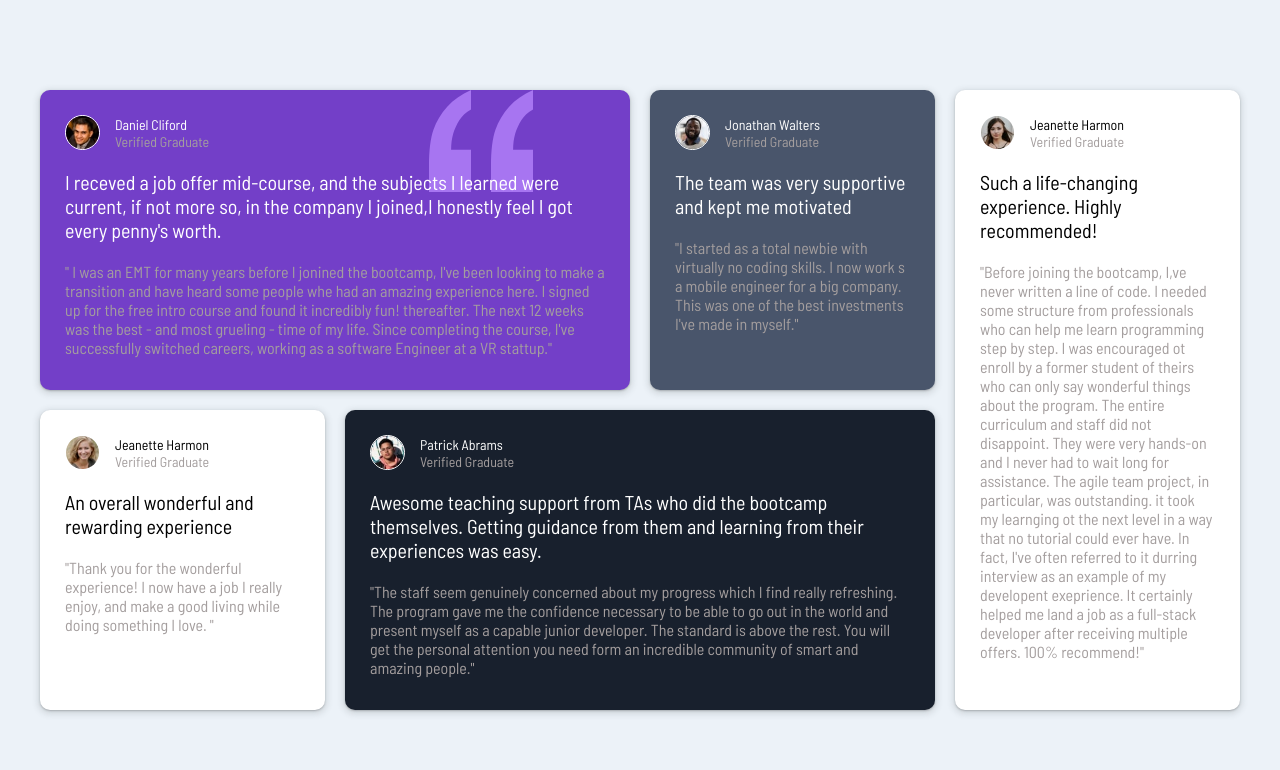
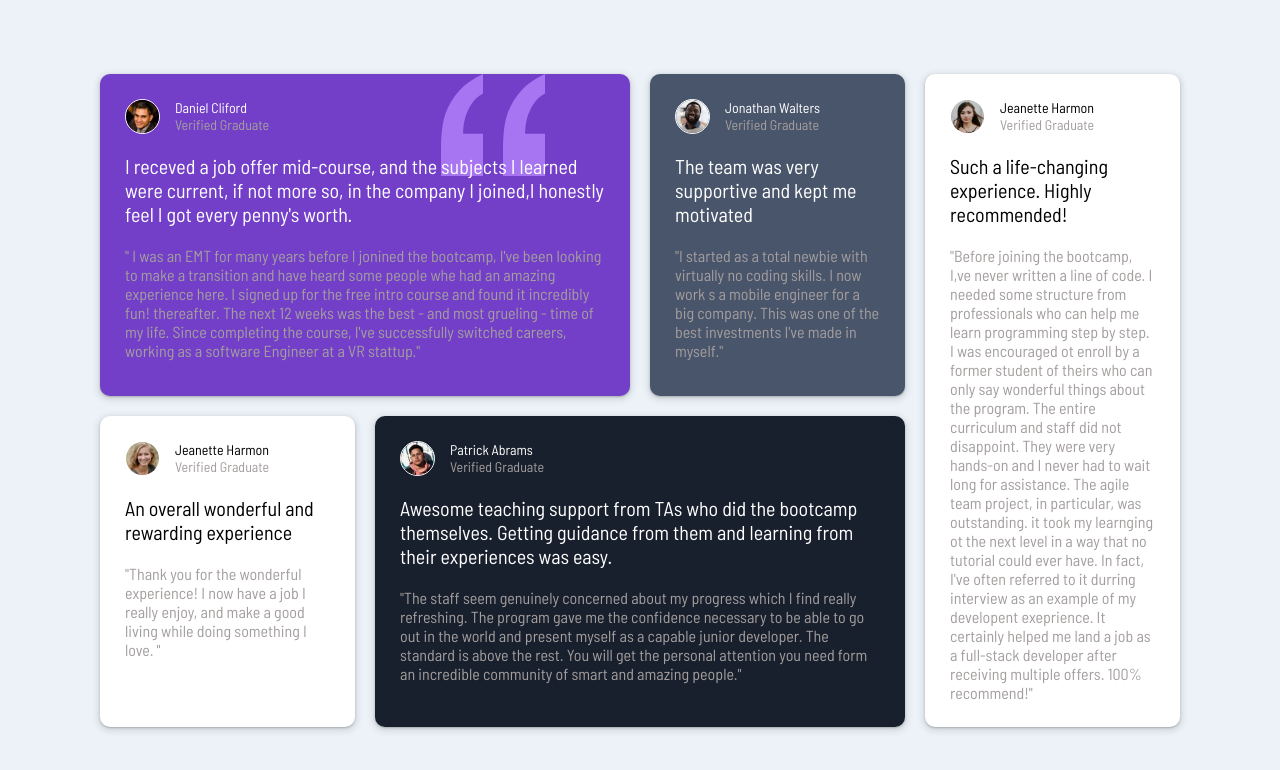
Before and after one commit to ArshiyaASM/Testimonials-grid-section, a plain HTML site: page index.html in a window 1280 px wide. Drawn offline with Linux system fonts and the light colour scheme; a script that the page names is missing.

Commit message:
change the container width

```diff
--- a/index.html
+++ b/index.html
@@ -9,6 +9,7 @@
     <script defer src="./app.js"></script>
 </head>
 <body>
+    <div class="container">
         <div class="grid-container">
             <div class="grid-item1">
                 <div class="profile-section">
@@ -110,5 +111,6 @@
                 </div>
             </div>
         </div>
+    </div>
 </body>
 </html>
--- a/responsive.css
+++ b/responsive.css
@@ -1,4 +1,7 @@
-
+.container {
+    max-width: 1200px;
+    margin: auto;
+}
 
 @media screen and (min-width : 768px){
 
@@ -8,8 +11,8 @@
     }
 
     .grid-container {
-        max-width: 1200px;
-
+        margin: auto;
+        max-width: 90%;
         display: grid;
         grid-auto-rows: minmax(300px , auto);
         grid-template-columns: repeat(4, 1fr);
--- a/style.css
+++ b/style.css
@@ -14,6 +14,7 @@ body {
     align-items: center;
     background-color: hsl(210, 46%, 95%);
     padding: 50px 20px;
+    min-width: 375px;
 }
 
 
```
Lines whose indentation alone changed are shown as unchanged.
